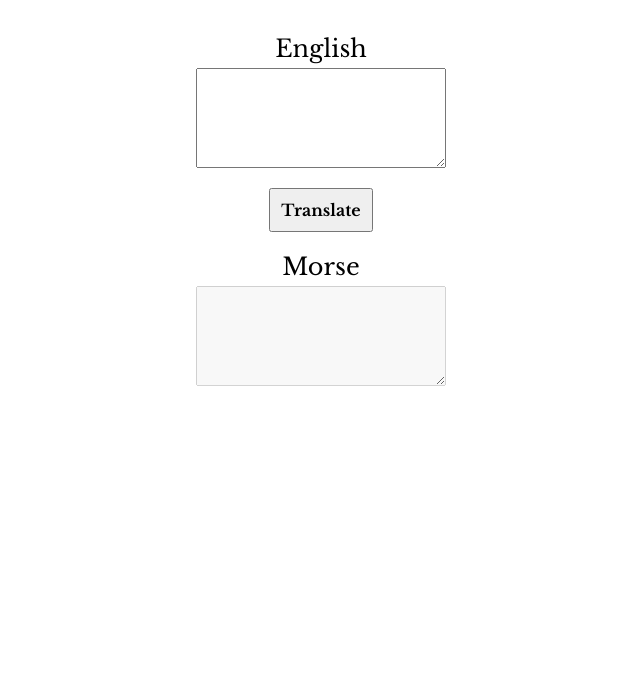
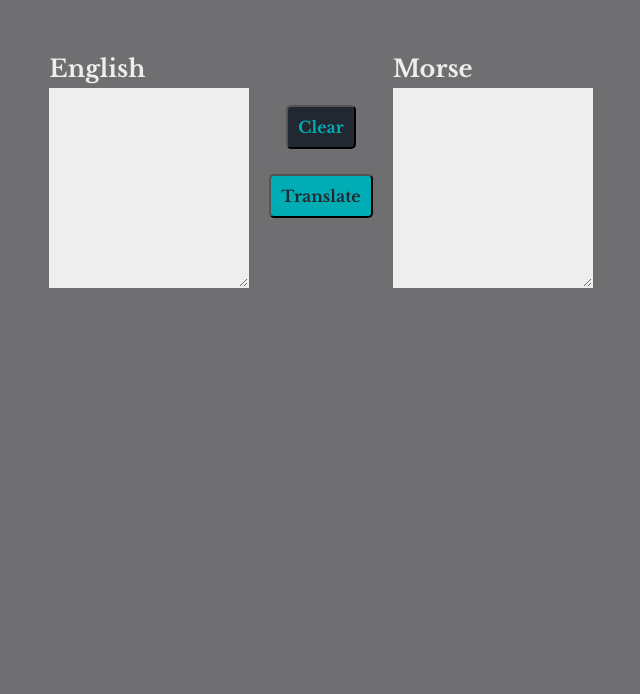
Before and after one commit to r7george/morse-translator, a website: page index.html in a window 1280 px wide. Shown: the part 106-800 px from the top of the page, without its empty margins (319-959 px from the left). Drawn offline with nearby package versions, Linux system fonts and the light colour scheme.

Commit message:
styling-changes

```diff
--- a/assets/scripts/_variables.scss
+++ b/assets/scripts/_variables.scss
@@ -1,2 +1,7 @@
 $primaryFont: 'Libre Baskerville', serif;
 $secondaryFont: 'Inter', sans-serif;
+
+$primaryColor: #EEEEEE;
+$secondaryColor: #6F6E71;
+$tertiaryColor: #00ADB5;
+$quatenaryColor: #222831;
--- a/index.html
+++ b/index.html
@@ -16,13 +16,24 @@
 
   <main class="translator">
 
-    <label for="english-input" class="translator__label">English</label>
-    <textarea name="english-input" class="translator__text-area" id="translatorInput" cols="30" rows="5"></textarea>
+    <div class="translator__section">
+      <label for="english-input" class="translator__label">English</label>
+      <textarea name="english-input" class="translator__text-area" id="translatorInput" cols="30" rows="5"></textarea>
+    </div>
 
-    <button class="translator__submit" translator__label>Translate</button>
+    <div class="translator__buttons">
+      <button class="translator__btn" id="clearBtn">Clear</button>
+      <button class="translator__btn" id="submitBtn">Translate</button>
+    </div>
 
-    <label for="morse-output" class="translator__label">Morse</label>
-    <textarea name="morse-output" class="translator__text-area" id="translatorOutput" cols="30" rows="5" disabled></textarea>
+    <div class="translator__section">
+      <label for="morse-output" class="translator__label">Morse</label>
+      <textarea name="morse-output" class="translator__text-area" id="translatorOutput" cols="30" rows="5" disabled></textarea>
+    </div>
+
+
+
+
 
   </main>
 
--- a/styles.scss
+++ b/styles.scss
@@ -4,18 +4,14 @@
   padding: 0;
   margin: 0;
   box-sizing: border-box;
+  background-color: $secondaryColor;
 }
-
-// body {
-//   display: flex;
-//   flex-direction: column;
-//   align-items: center;
-// }
 
 .main-header {
   font-family: $primaryFont;
   text-align: center;
-  margin: 50px 0 30px 0;
+  margin: 50px 0;
+  color: $primaryColor;
 }
 
 .translator {
@@ -26,24 +22,95 @@
   margin-left: auto;
   margin-right: auto;
   font-family: $primaryFont;
+  color: $primaryColor;
+  border: 1px solid $primaryColor;
+  padding: 20px 0 30px 0;
+
+  &__section {
+    display: flex;
+    flex-direction: column;
+  }
 
   &__label {
     margin: 20px 0 5px 0;
     font-size: 1.5em;
+    font-weight: bold;
+  }
+
+  &__label:first-child {
+    margin-top: 0;
   }
 
   &__text-area {
     width: 250px;
     height: 100px;
     font-family: $secondaryFont;
-    font-size: 1em;
+    font-size: 1.25em;
+    border: 1px solid $primaryColor;
+    background-color: $primaryColor;
+    color: $quatenaryColor;
+    font-weight: bold;
+    padding: 10px;
   }
 
-  &__submit {
+  &__btn {
     padding: 10px;
     font-size: 1em;
     font-family: $primaryFont;
     font-weight: bold;
-    margin-top: 20px;
+    margin: 20px 0;
+    border-radius: 5px;
+  }
+
+  #submitBtn {
+    margin-left: 5px;
+    background-color: $tertiaryColor;
+    color: $quatenaryColor;
+  }
+
+  #clearBtn {
+    margin-right: 5px;
+    background-color: $quatenaryColor;
+    color: $tertiaryColor;
+  }
+
+  #submitBtn:hover, #clearBtn:hover {
+    cursor: pointer;
+    background-color: $primaryColor;
   }
 }
+
+
+@media screen and (min-width: 700px) {
+  .translator {
+    flex-direction: row;
+    justify-content: center;
+    border: none;
+
+    &__text-area {
+      width: 200px;
+      height: 200px;
+    }
+
+    &__buttons {
+      display: flex;
+      flex-direction: column;
+      margin: 0px 20px;
+      align-items: center;
+    }
+
+    &__btn {
+      margin-top: 0;
+    }
+
+    #submitBtn {
+      margin-top: 5px;
+      margin-left: 0px;
+    }
+
+    #clearBtn {
+      margin-right: 0px;
+    }
+  }
+
+}
--- a/translate.js
+++ b/translate.js
@@ -33,7 +33,8 @@ export const morseTranslator = (word) => {
 
 const englishInput = document.querySelector("#translatorInput");
 const morseOutput = document.querySelector("#translatorOutput");
-const submitBtn = document.querySelector(".translator__submit");
+const submitBtn = document.querySelector("#submitBtn");
+const clearBtn = document.querySelector("#clearBtn");
 
 const handleTranslateClick = () => {
   const input = englishInput.value;
@@ -41,4 +42,10 @@ const handleTranslateClick = () => {
   morseOutput.value = output;
 }
 
+const handleClearClick = () => {
+  englishInput.value = "";
+  morseOutput.value = "";
+}
+
 submitBtn.addEventListener("click", handleTranslateClick);
+clearBtn.addEventListener("click", handleClearClick);
```
Also changed, not shown: styles.css.
